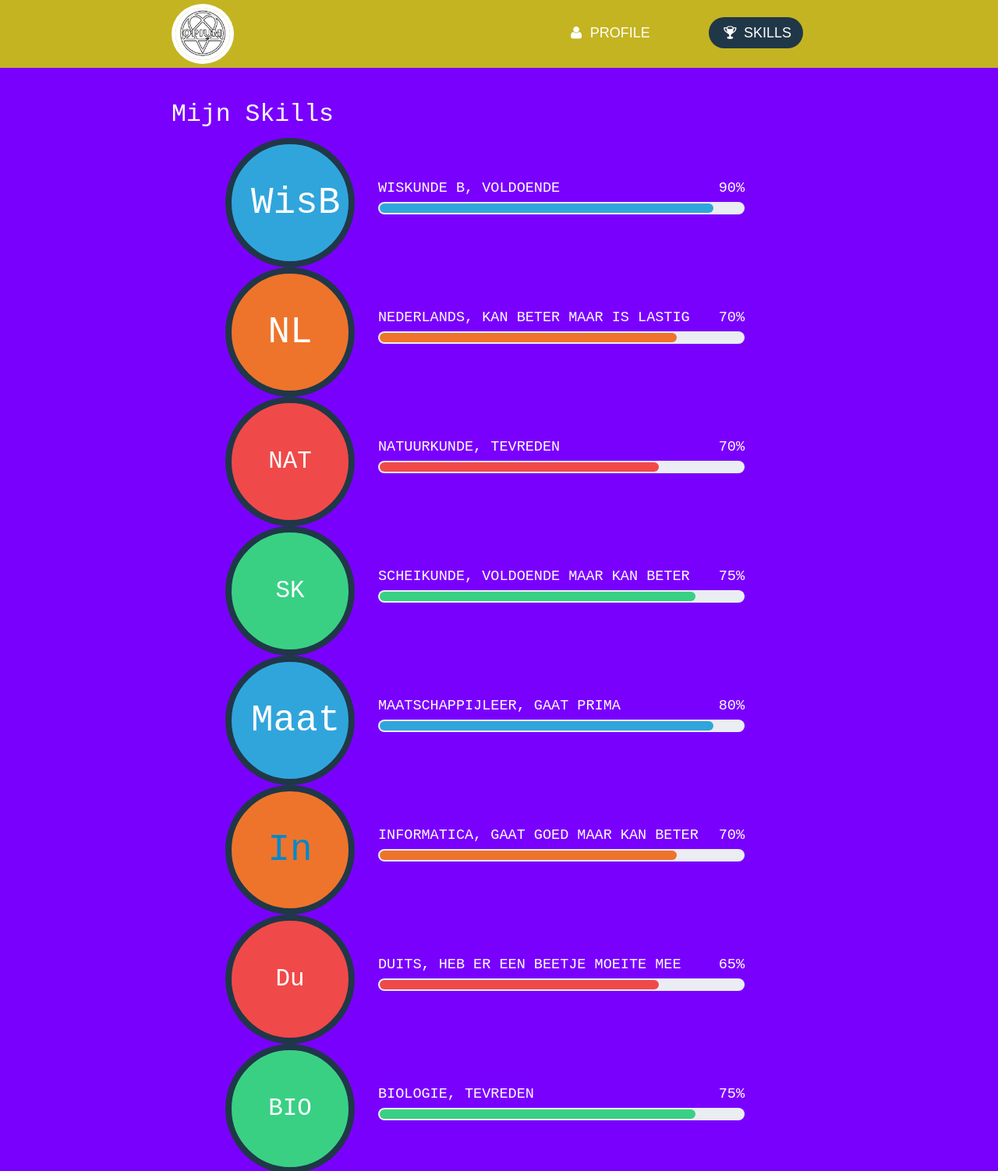
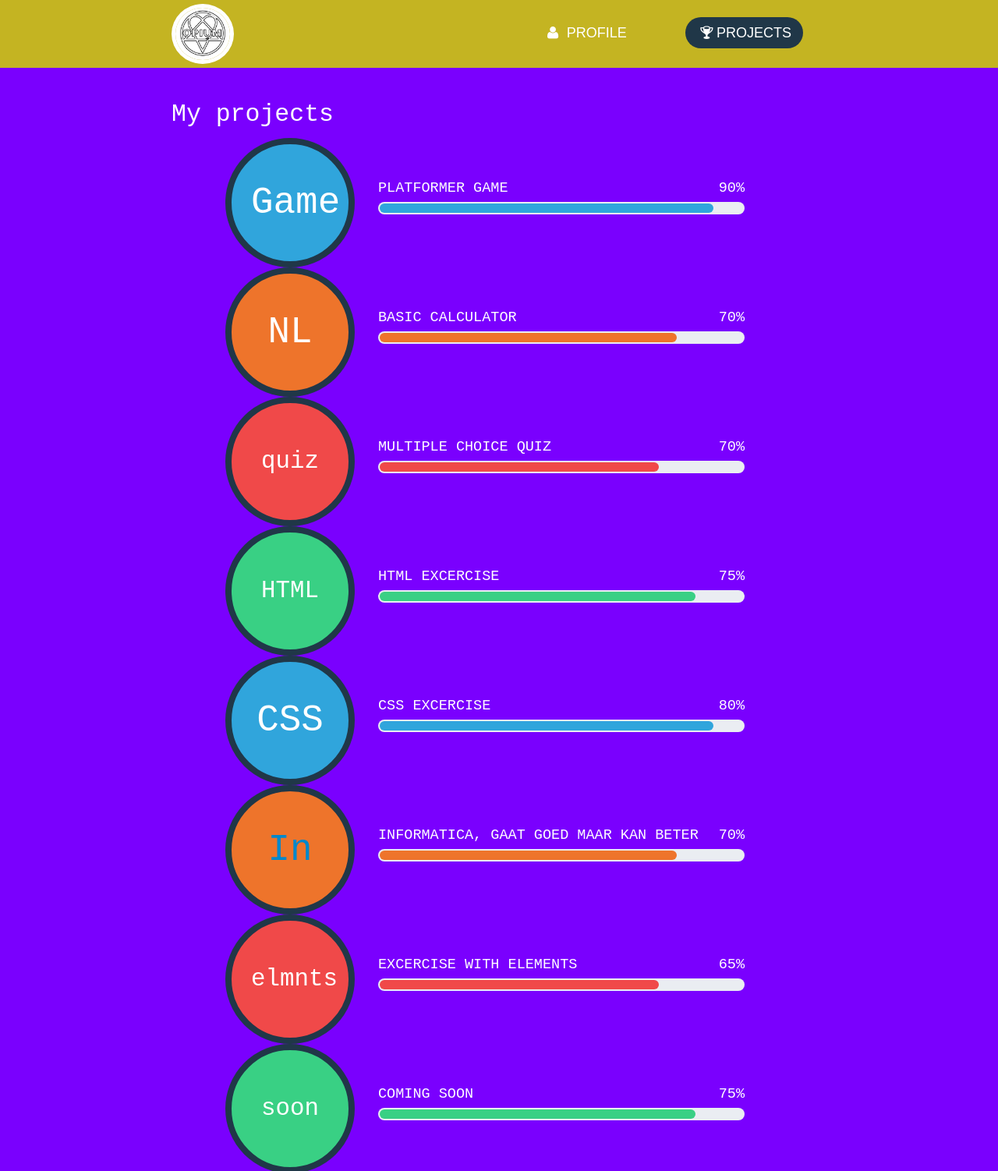
Before and after one commit to Kevin-Kozsan/dadnotfound3566, a plain HTML site: page skills.html in a window 1280 px wide. Shown: the top 1502 px of the page at 78% size. Drawn offline with Linux system fonts and the light colour scheme; a web font is replaced by a local one.

Commit message:
name changes

```diff
--- a/skills.html
+++ b/skills.html
@@ -15,7 +15,7 @@
     <div class="container"> <a class="btn btn-navbar" data-toggle="collapse" data-target=".nav-collapse"> <span class="icon-bar"></span> <span class="icon-bar"></span> <span class="icon-bar"></span> </a> <a class="brand" href="index.html"><img src="1opium.JPG" width="70" height="70" alt=""></a>
       <ul class="nav nav-collapse pull-right">
         <li><a href="index.html"><i class="icon-user"></i> Profile</a></li>
-        <li><a href="skills.html" class="active"><i class="icon-trophy"></i> Skills</a></li>
+        <li><a href="skills.html" class="active"><i class="icon-trophy"></i>projects</a></li>
 
       </ul>
       <div class="nav-collapse collapse"></div>
@@ -23,15 +23,15 @@
   </div>
 </div>
 <div class="container skills">
-  <h2>Mijn Skills</h2>
+  <h2>My projects</h2>
   <div class="row">
     <div class="span3">
       <div class="ps">
-        <h3>WisB</h3>
+        <h3>Game</h3>
       </div>
     </div>
     <div class="span5">
-      <h3> Wiskunde B, voldoende <span>90%</span></h3>
+      <h3> Platformer game <span>90%</span></h3>
       <div class="expand-bg"> <span class="expand ps2"> &nbsp; </span> </div>
     </div>
   </div>
@@ -42,40 +42,40 @@
       </div>
     </div>
     <div class="span5">
-      <h3>Nederlands, kan beter maar is lastig <span>70%</span></h3>
+      <h3>basic calculator <span>70%</span></h3>
       <div class="expand-bg"> <span class="expand ai2"> &nbsp; </span> </div>
     </div>
   </div>
   <div class="row">
     <div class="span3">
       <div class="html">
-        <h3>NAT</h3>
+        <h3>quiz</h3>
       </div>
     </div>
     <div class="span5">
-      <h3>Natuurkunde, tevreden<span>70%</span></h3>
+      <h3>multiple choice quiz<span>70%</span></h3>
       <div class="expand-bg"> <span class="expand html2"> &nbsp; </span> </div>
     </div>
   </div>
   <div class="row">
     <div class="span3">
       <div class="css">
-        <h3>SK</h3>
+        <h3>HTML</h3>
       </div>
     </div>
     <div class="span5">
-      <h3>Scheikunde, voldoende maar kan beter <span>75%</span></h3>
+      <h3>HTML excercise <span>75%</span></h3>
       <div class="expand-bg"> <span class="expand css2"> &nbsp; </span> </div>
     </div>
   </div>
    <div class="row">
     <div class="span3">
       <div class="ps">
-        <h3>Maat</h3>
+        <h3>CSS</h3>
       </div>
     </div>
     <div class="span5">
-      <h3>Maatschappijleer, gaat prima <span>80%</span></h3>
+      <h3>CSS excercise <span>80%</span></h3>
       <div class="expand-bg"> <span class="expand ps2"> &nbsp; </span> </div>
     </div>
   </div>
@@ -95,33 +95,33 @@
    <div class="row">
     <div class="span3">
       <div class="html">
-        <h3>Du</h3>
+        <h3>elmnts</h3>
       </div>
     </div>
     <div class="span5">
-      <h3>Duits, heb er een beetje moeite mee <span>65%</span></h3>
+      <h3>excercise with elements <span>65%</span></h3>
       <div class="expand-bg"> <span class="expand html2"> &nbsp; </span> </div>
     </div>
   </div>
    <div class="row">
     <div class="span3">
       <div class="css">
-        <h3>BIO</h3>
+        <h3>soon</h3>
       </div>
     </div>
     <div class="span5">
-      <h3>biologie, tevreden <span>75%</span></h3>
+      <h3>coming soon <span>75%</span></h3>
       <div class="expand-bg"> <span class="expand css2"> &nbsp; </span> </div>
     </div>
   </div>
    <div class="row">
     <div class="span3">
       <div class="ps">
-        <h3>ENCC</h3>
+        <h3>soon</h3>
       </div>
     </div>
     <div class="span5">
-      <h3>Engels Cambridge, Gaat heel goed<span>70%</span></h3>
+      <h3>coming soon<span>70%</span></h3>
       <div class="expand-bg"> <span class="expand ps2"> &nbsp; </span> </div>
     </div>
   </div>
```
Also changed, not shown: index.html (+4 -4 lines), profiel.html (+0 -4 lines).
